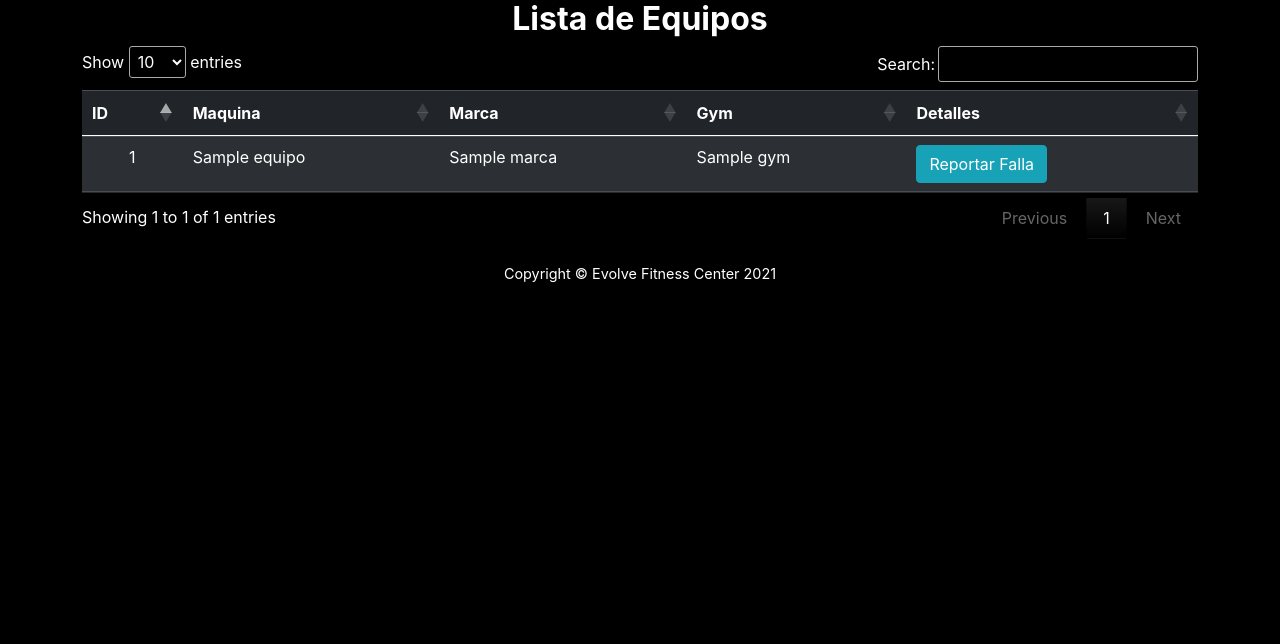
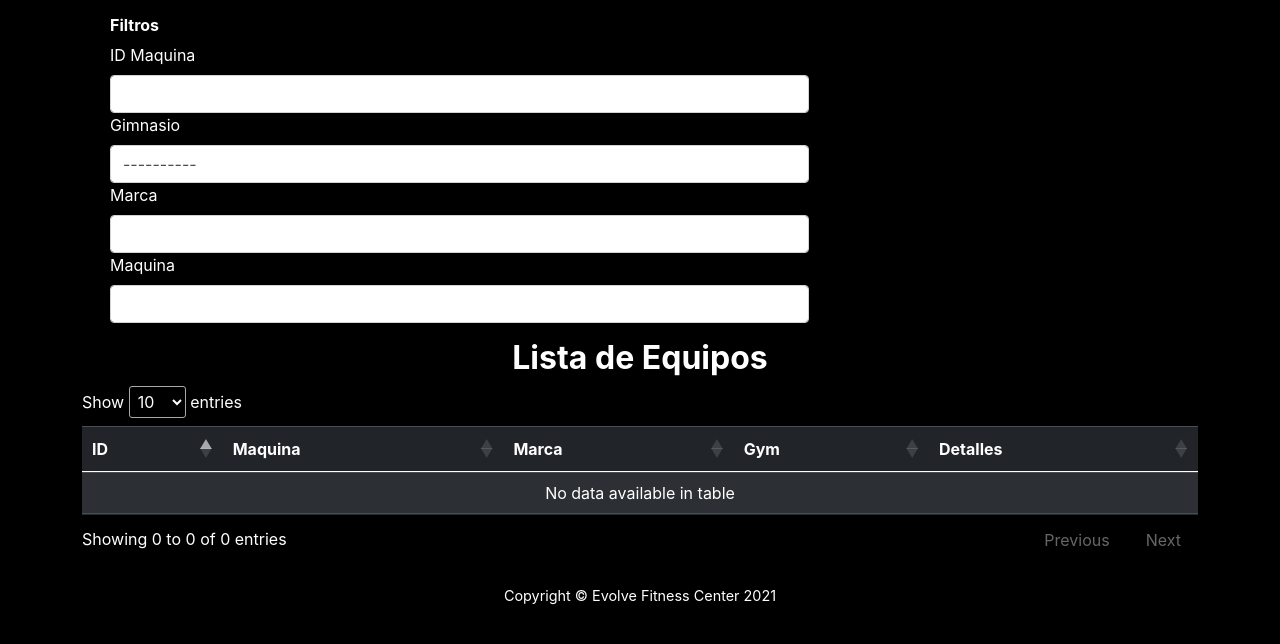
Before and after one commit to Famvazpom/evolvefitness, a Django app: template templates/mantto/reportes/equipo_list.html in a window 1280 px wide. Shown: the part 113-757 px from the top of the page. Run offline with Django 3.2, Linux system fonts and the light colour scheme; the template is opened without the code that fills it: most values are stand-ins (such as "Sample title", 1, 10 or a date in 2020); some libraries are stand-ins or nearby versions.

Commit message:
Cambios a la lista de equipos
Se permite hacer una busqueda por diferentes filtros

```diff
--- a/mantto/static/mantto/js/equipo_table.js
+++ b/mantto/static/mantto/js/equipo_table.js
@@ -1,3 +1,87 @@
 $(document).ready( function () {
-    var table = $("#equipoTable").DataTable();
+    var table = $("#equipoTable").DataTable(
+        {
+            "searching": false
+        }
+    );
 } );
+
+function createEquipoRows(container,data)
+{
+    end = [];
+    for(var i = 0; i<data.results.length;i++ )
+    {
+       end.push(getRow(data.results[i]));
+    }
+   container.rows.add(end).draw();
+}
+
+function getRow(data)
+{
+    if(data.modificar)
+    {
+        out = [
+            data.id,
+            data.nombre,
+            data.marca,
+            data.gym.nombre,
+            data.modificar,
+            data.reportar
+        ];
+    }
+    else{
+        out = [
+            data.id,
+            data.nombre,
+            data.marca,
+            data.gym.nombre,
+            data.reportar
+        ];
+    }
+
+    return out;
+}
+
+function getEquipos(url)
+{
+    var container = $('#equipoTable').DataTable();
+    $.ajax({
+        url: url,
+        type: "GET",
+        dataType: "json",
+
+        success: function(data) {
+            container.clear();
+            createEquipoRows(container,data);
+        },
+        error:function(data) {
+        }
+    });
+}
+
+
+function addFilters()
+{
+    url = $('#equipoTable').attr('data-source');
+    idmaquina = $( "#idmaquinaInput" ).val();
+    maquina = $( "#maquinaInput" ).val();
+    marca = $( "#marcaInput" ).val();
+    gym = $( "#gymSelect option:selected" ).val();
+    if(idmaquina)
+    {
+        url = addParameters(url,'id-maquina',idmaquina);
+    }
+    if(maquina)
+    {
+        url = addParameters(url,'maquina',maquina);
+    }
+    if(maquina)
+    {
+        url = addParameters(url,'marca',marca);
+    }
+    if(gym)
+    {
+        url = addParameters(url,'gym',gym);
+    }
+    getEquipos(url);
+}
--- a/mantto/static/mantto/js/main.js
+++ b/mantto/static/mantto/js/main.js
@@ -1,3 +1,15 @@
+function addParameters(url,prefix,parameter)
+{
+    if(url.includes('?'))
+    {
+        url += '&'+prefix+'='+parameter;
+    }
+    else
+    {
+        url += '?'+prefix+'='+parameter;
+    }
+    return url;
+}
 
 function openModal(url)
 {
--- a/mantto/urls.py
+++ b/mantto/urls.py
@@ -6,6 +6,7 @@ from .viewsets import *
 
 router = routers.SimpleRouter()
 router.register('reportes',ReporteViewSet)
+router.register('equipos',EquipoViewSet)
 router.register('foto-reporte',FotoReporteViewSet)
 
 urlpatterns = [
--- a/mantto/views.py
+++ b/mantto/views.py
@@ -59,7 +59,7 @@ class EquipoListView(BaseView):
 
     def get_context_data(self, **kwargs):
         context = super().get_context_data(**kwargs)
-        context["equipos"] = Equipo.objects.all()
+        context['gyms'] = Gimnasio.objects.all()
         return context
 
 class EquipoUpdateView(BaseView):
--- a/templates/mantto/reportes/equipo_list.html
+++ b/templates/mantto/reportes/equipo_list.html
@@ -9,9 +9,44 @@
 {% block content %}
 
     <div class='container'>
+        <div class='row m-3'>
+            <h6>Filtros</h6>
+            <div class='col'>
+                <div class='row'>
+                    <div class='col-8'>
+                        <label>ID Maquina</label>
+                        <input onchange='addFilters()' id='idmaquinaInput' class='form-control'>
+                    </div>
+                </div>
+                <div class='row'>
+                    <div class='col-8'>
+                        <label>Gimnasio</label>
+                        <select onchange='addFilters()' id='gymSelect' class='form-control'>
+                            <option value selected> ---------- </option>
+                            {% for gym in gyms %}
+                                <option value="{{gym.pk}}"> {{gym}} </option>
+                            {% endfor %}
+                        </select>
+                    </div>
+                </div>
+                <div class='row'>
+                    <div class='col-8'>
+                        <label>Marca</label>
+                        <input onchange='addFilters()' id='marcaInput' class='form-control'>
+                    </div>
+                </div>
+                <div class='row'>
+                    <div class='col-8'>
+                        <label>Maquina</label>
+                        <input onchange='addFilters()' id='maquinaInput' class='form-control'>
+                    </div>
+                </div>
+            </div>
+        </div>
+
         <h2 class='text-center'>Lista de Equipos</h2>
         <div class='table-responsive'>
-            <table id="equipoTable" class="table table-striped table-dark">
+            <table id="equipoTable" data-source="{% url 'equipo-list' %}" class="table table-striped table-dark">
                 <thead>
                     <tr>
                         <th scope='col'>ID</th>
@@ -25,19 +60,6 @@
                     </tr>
                 </thead>
                 <tbody>
-                    {% for equipo in equipos %}
-                    <tr>
-                        <td class='text-center' > {{ equipo.pk }} </td>
-                        <td> {{ equipo.nombre }}</td>
-                        <td> {{ equipo.marca }}</td>
-                        <td>{{ equipo.gym }}</td>
-                    {% if user.perfil.rol.nombre == 'Administrador' %}
-                        <td><a onclick='openModal("{% url 'equipo_actualizar' id_equipo=equipo.pk %}")' class="btn btn-info">Modificar</a></td>
-                    {% endif %}
-                        <td><a onclick='openModal("{% url 'reporte_crear' id_equipo=equipo.pk %}")' class="btn btn-info">Reportar Falla</a></td>
-                    </tr>
-
-                    {% endfor %}
                 </tbody>
             </table>
         </div>
```
Also changed, not shown: mantto/serializer.py (+26 -0 lines), mantto/static/mantto/js/reporte_table.js (+0 -13 lines), mantto/viewsets.py (+38 -1 lines).
